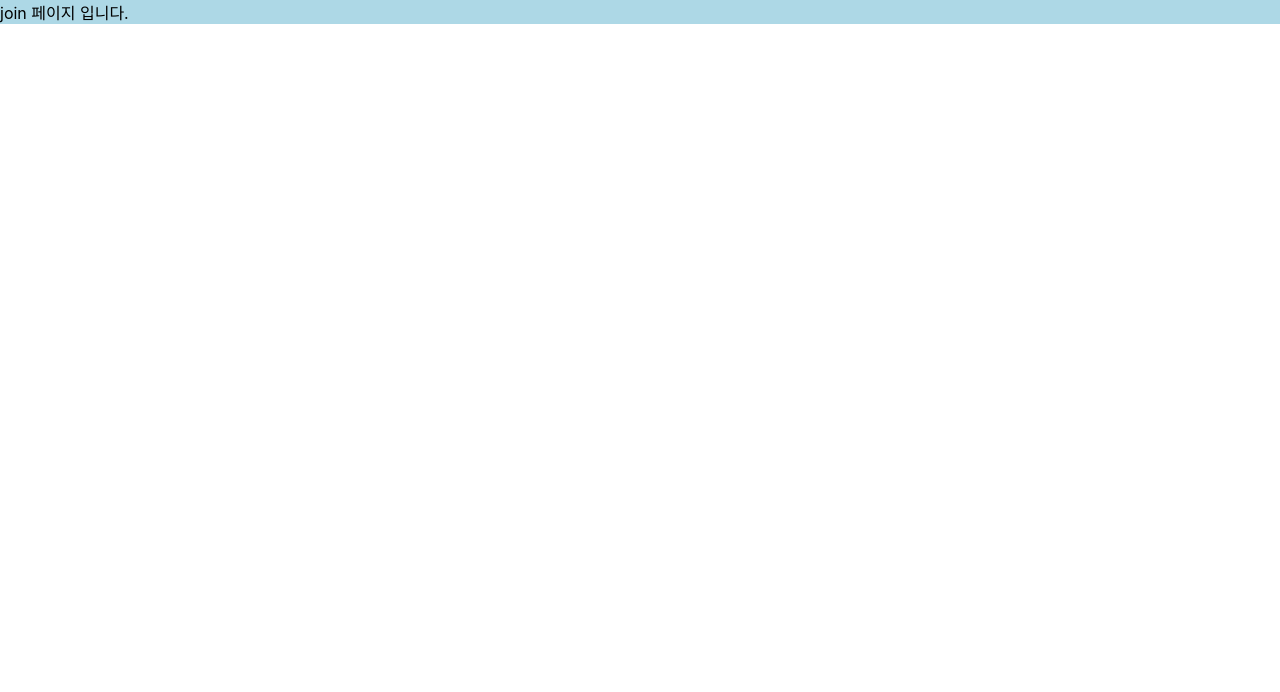
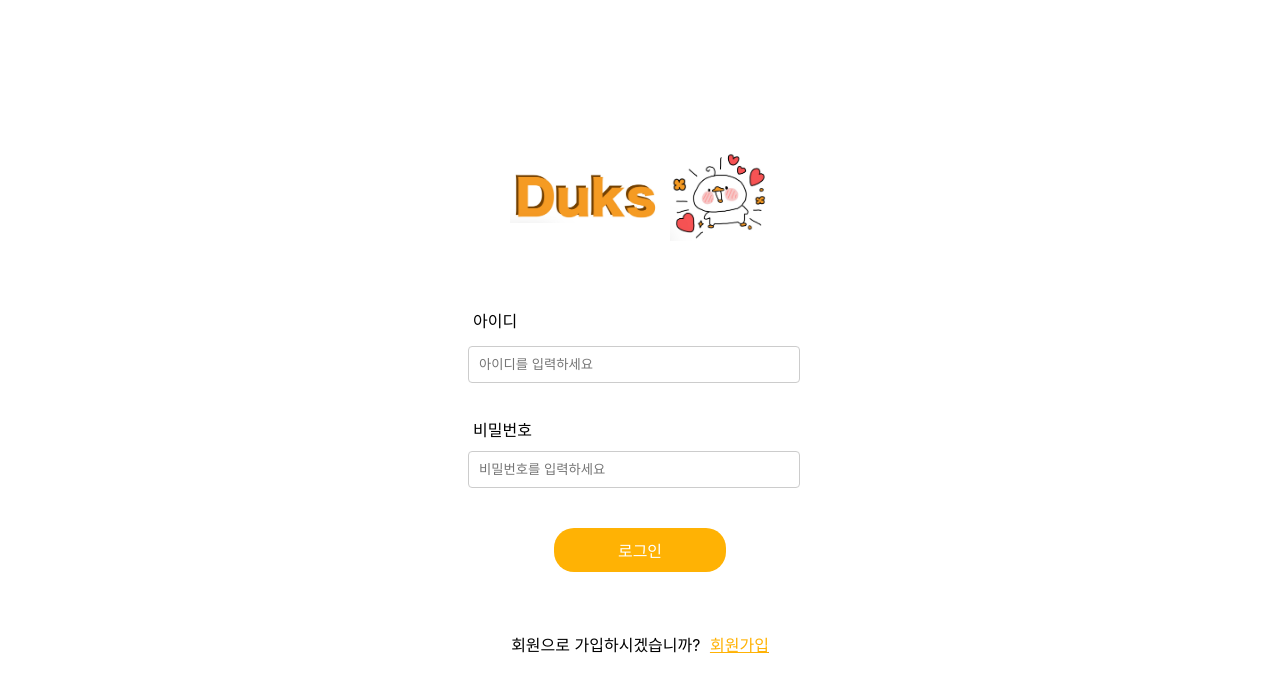
Before and after one commit to 2024-DUKS/duks_FE, a React (Create React App) app in the folder duks_fe/: page /join in a window 1280 px wide. Shown: the top 692 px of the page. Built offline with nearby package versions, Linux system fonts and the light colour scheme.

Commit message:
로그인페이지 완성

```diff
--- a/duks_fe/src/pages/Join.js
+++ b/duks_fe/src/pages/Join.js
@@ -1,13 +1,71 @@
-import React from "react";
+import React, { useState } from "react";
 import * as J from "../styles/JoinStyle";
+import { Link } from 'react-router-dom';
+import logo from '../img/logo.jpg'; // 로고 이미지 파일 경로
+import addLogo from '../img/logo_img.jpg'; // 추가 로고 이미지 파일 경로
+
 function Join() {
+  const [formData, setFormData] = useState({
+    username: "",
+    password: ""
+  });
+
+  const handleChange = (e) => {
+    const { name, value } = e.target;
+    setFormData({
+      ...formData,
+      [name]: value
+    });
+  };
+
+  const handleSubmit = (e) => {
+    e.preventDefault();
+    // 여기에서 formData를 서버로 전송하거나 처리하는 로직을 추가합니다.
+    console.log(formData);
+  };
+
   return (
-    <>
-    <J.Background>
-        <J.Join>join 페이지 입니다.<br></br></J.Join>
-    </J.Background>
-
-    </>
+    <J.BackgroundWrapper>
+      <J.LoginContainer>
+        <J.InnerDiv>
+          <J.LogoContainer>
+            <J.Logo src={logo} alt="로고" />
+            <J.AddLogo src={addLogo} alt="추가 이미지" />
+          </J.LogoContainer>
+          <J.Form onSubmit={handleSubmit}>
+            <J.InputField>
+              <label htmlFor="username">아이디</label>
+              <input
+                type="text"
+                name="username"
+                value={formData.username}
+                onChange={handleChange}
+                placeholder="아이디를 입력하세요"
+                required
+              />
+            </J.InputField>
+            <J.InputField>
+              <label htmlFor="password">비밀번호</label>
+              <input
+                type="password"
+                name="password"
+                value={formData.password}
+                onChange={handleChange}
+                placeholder="비밀번호를 입력하세요"
+                required
+              />
+            </J.InputField>
+            <J.ButtonContainer>
+              <J.LoginButton type="submit">로그인</J.LoginButton>
+            </J.ButtonContainer>
+          </J.Form>
+          <J.SignUpPrompt>
+            회원으로 가입하시겠습니까? <Link to="/SignUp"><J.SignUpButton>회원가입</J.SignUpButton></Link>
+          </J.SignUpPrompt>
+        </J.InnerDiv>
+      </J.LoginContainer>
+    </J.BackgroundWrapper>
   );
 }
+
 export default Join;
--- a/duks_fe/src/styles/JoinStyle.js
+++ b/duks_fe/src/styles/JoinStyle.js
@@ -1,5 +1,109 @@
 import styled from "styled-components";
-export const Background = styled.div`
-  background-color: lightblue;
+
+// 화면 바깥 배경색을 위한 글로벌 스타일
+export const BackgroundWrapper = styled.div`
+  display: flex;
+  justify-content: center;
+  align-items: center;
+  height: 100vh; /* 전체 화면 높이 */
 `;
-export const Join = styled.div``;
+
+// 로그인 페이지 컨테이너
+export const LoginContainer = styled.div`
+  width: 430px;
+  background-color: black;
+  display: flex;
+  flex-direction: column;
+  justify-content: flex-start; /* 상단부터 정렬 */
+  align-items: center;
+`;
+
+// 내부 div
+export const InnerDiv = styled.div`
+  width: 100%;
+  background-color: #ffffff;
+
+  display: flex;
+  flex-direction: column; /* 세로 방향으로 배치 */
+  align-items: center; /* 수평 중앙 정렬 */
+  position: relative;
+`;
+
+// 로고 및 추가 이미지를 위한 컨테이너
+export const LogoContainer = styled.div`
+  display: flex;
+  align-items: center; /* 세로 중앙 정렬 */
+  margin: 20px 0; /* 위아래 마진 */
+`;
+
+// 로고 스타일
+export const Logo = styled.img`
+  width: 150px; /* 로고 크기 조절 */
+  margin: 20px 0; /* 위아래 마진 */
+`;
+
+// 추가 이미지 스타일
+export const AddLogo = styled.img`
+  width: 100px; /* 추가 이미지 크기 조정 (필요에 따라 조정) */
+  height: auto; /* 비율 유지 */
+  margin-left: 10px; /* 로고와의 간격 추가 */
+`;
+
+// 입력 필드 스타일
+export const InputField = styled.div`
+  margin-bottom: 30px;
+
+  label {
+    display: block;
+    margin-bottom: 10px;
+  }
+
+  input {
+    width: 90%;
+    padding: 10px;
+    border: 1px solid #ccc;
+    border-radius: 4px;
+  }
+`;
+
+export const ButtonContainer = styled.div`
+  display: grid;
+  justify-items: center; /* 수평 중앙 정렬 */
+  width: 100%; /* 부모 div 너비 */
+  margin-top: 40px; /* 상단 여백 */
+`;
+
+// 로그인 버튼 스타일
+export const LoginButton = styled.button`
+  background-color: #FFB204;
+  color: white;
+  font-size: 16px;
+  border: none;
+  padding: 10px;
+  border-radius: 20px;
+  cursor: pointer;
+  width: 50%;
+
+  &:hover {
+    background-color: #FFA300; /* 버튼 호버 색상 변경 */
+  }
+`;
+
+// 회원가입 프롬프트 스타일
+export const SignUpPrompt = styled.p`
+  margin-top: 20px; /* 상단 여백 */
+  text-align: center; /* 중앙 정렬 */
+`;
+
+// 회원가입 버튼 스타일
+export const SignUpButton = styled.span`
+  color: #FFB204;
+  cursor: pointer;
+  text-decoration: underline; /* 밑줄 추가 */
+  margin-left: 5px;
+`;
+
+export const Form = styled.form`
+  width: 80%; /* 폼의 너비를 전체로 설정 */
+  padding: 40px; /* 폼에 패딩 추가 */
+`;
```
